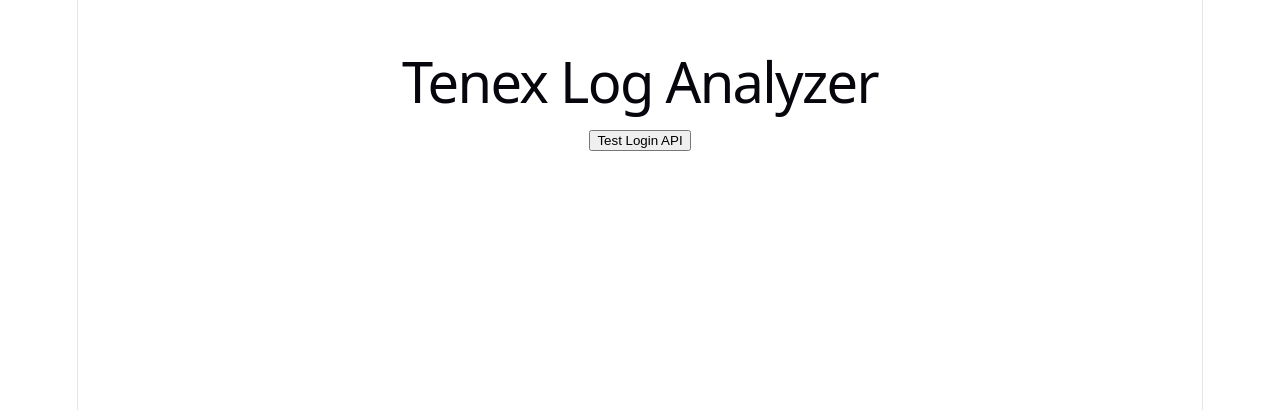
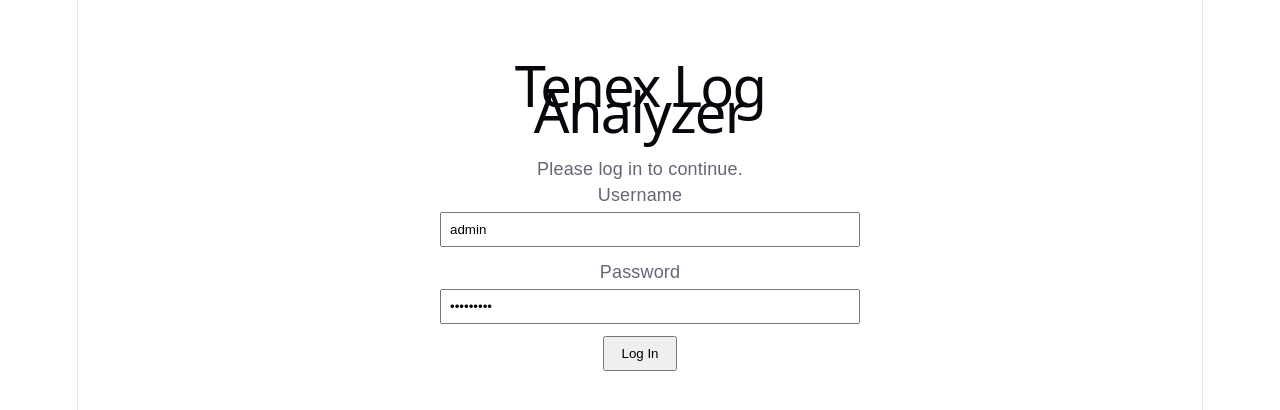
Before and after one commit to victoria-arias/tenex_takehome, a React (Vite) app in the folder frontend/: page / in a window 1280 px wide. Shown: the top 410 px of the page. Built offline with nearby package versions, Linux system fonts and the light colour scheme.

Commit message:
Add frontend login page and form

```diff
--- a/frontend/src/App.tsx
+++ b/frontend/src/App.tsx
@@ -1,21 +1,18 @@
-import { loginUser } from "./api/client";
+import { useState } from "react";
+import LoginPage from "./pages/LoginPage";
 
 export default function App() {
-  async function testLogin() {
-    try {
-      const result = await loginUser("admin", "Tenex2026");
-      console.log("Login success:", result);
-      alert("Login worked");
-    } catch (error) {
-      console.error(error);
-      alert("Login failed");
-    }
+  const [isLoggedIn, setIsLoggedIn] = useState(false);
+
+  if (!isLoggedIn) {
+    return <LoginPage onLoginSuccess={() => setIsLoggedIn(true)} />;
   }
 
   return (
     <div style={{ padding: "2rem", fontFamily: "Arial, sans-serif" }}>
       <h1>Tenex Log Analyzer</h1>
-      <button onClick={testLogin}>Test Login API</button>
+      <p>Logged in successfully.</p>
+      <p>Next step: build the upload page.</p>
     </div>
   );
 }
--- /dev/null
+++ b/frontend/src/components/LoginForm.tsx
@@ -0,0 +1,72 @@
+import { useState } from "react";
+import { loginUser } from "../api/client";
+
+interface LoginFormProps {
+  onLoginSuccess: () => void;
+}
+
+export default function LoginForm({ onLoginSuccess }: LoginFormProps) {
+  const [username, setUsername] = useState("admin");
+  const [password, setPassword] = useState("Tenex2026");
+  const [error, setError] = useState("");
+  const [loading, setLoading] = useState(false);
+
+  async function handleSubmit(event: React.FormEvent<HTMLFormElement>) {
+    event.preventDefault();
+    setError("");
+    setLoading(true);
+
+    try {
+      await loginUser(username, password);
+      onLoginSuccess();
+    } catch (err) {
+      if (err instanceof Error) {
+        setError(err.message);
+      } else {
+        setError("Login failed");
+      }
+    } finally {
+      setLoading(false);
+    }
+  }
+
+  return (
+    <form onSubmit={handleSubmit}>
+      <div style={{ marginBottom: "12px" }}>
+        <label htmlFor="username" style={{ display: "block", marginBottom: "4px" }}>
+          Username
+        </label>
+        <input
+          id="username"
+          type="text"
+          value={username}
+          onChange={(event) => setUsername(event.target.value)}
+          style={{ width: "100%", padding: "8px" }}
+        />
+      </div>
+
+      <div style={{ marginBottom: "12px" }}>
+        <label htmlFor="password" style={{ display: "block", marginBottom: "4px" }}>
+          Password
+        </label>
+        <input
+          id="password"
+          type="password"
+          value={password}
+          onChange={(event) => setPassword(event.target.value)}
+          style={{ width: "100%", padding: "8px" }}
+        />
+      </div>
+
+      <button type="submit" disabled={loading} style={{ padding: "8px 16px" }}>
+        {loading ? "Logging in..." : "Log In"}
+      </button>
+
+      {error && (
+        <p style={{ color: "red", marginTop: "12px" }}>
+          {error}
+        </p>
+      )}
+    </form>
+  );
+}
--- /dev/null
+++ b/frontend/src/pages/LoginPage.tsx
@@ -0,0 +1,15 @@
+import LoginForm from "../components/LoginForm";
+
+interface LoginPageProps {
+  onLoginSuccess: () => void;
+}
+
+export default function LoginPage({ onLoginSuccess }: LoginPageProps) {
+  return (
+    <div style={{ maxWidth: "400px", margin: "40px auto", fontFamily: "Arial, sans-serif" }}>
+      <h1>Tenex Log Analyzer</h1>
+      <p>Please log in to continue.</p>
+      <LoginForm onLoginSuccess={onLoginSuccess} />
+    </div>
+  );
+}
```
